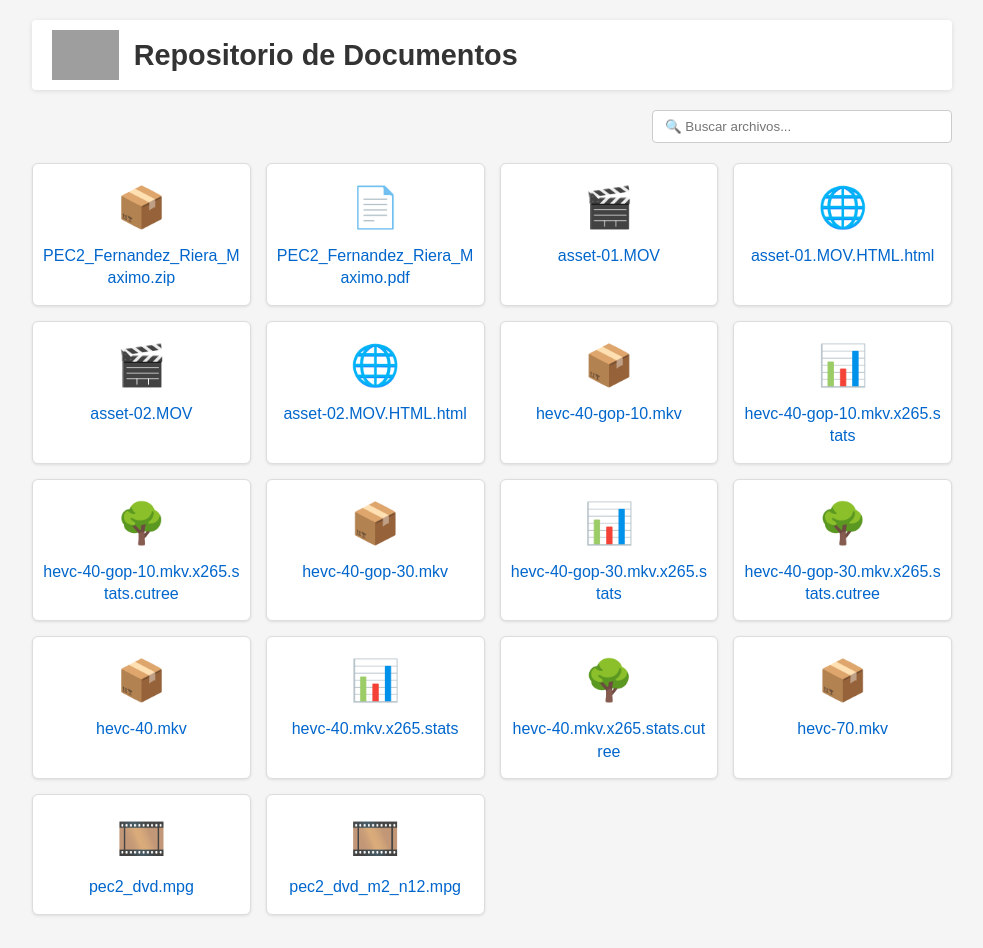
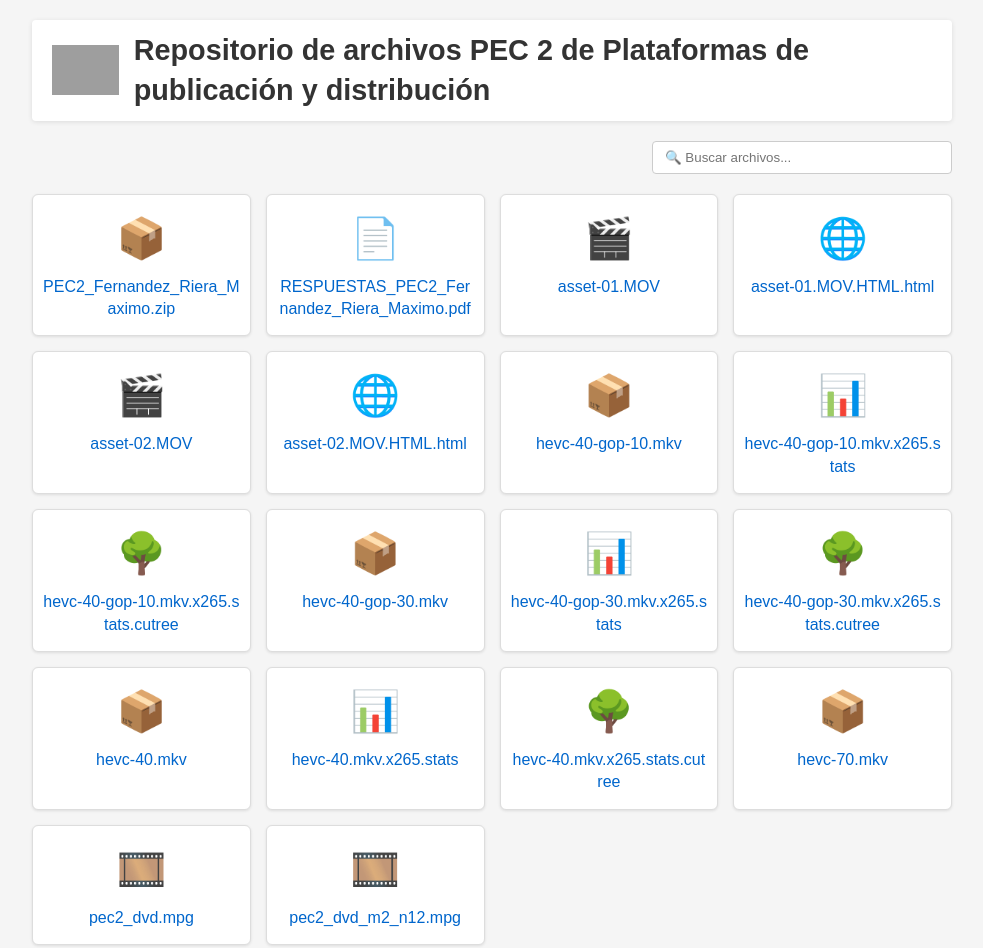
Before and after one commit to maximofernandezriera/PPD-pec2, a plain HTML site: page index.html in a window 1280 px wide. Shown: the top 948 px of the page, without its empty margins (148-1131 px from the left). Drawn offline with Linux system fonts and the light colour scheme; grey boxes are pictures that could not be loaded.

Commit message:
Update index.html

```diff
--- a/index.html
+++ b/index.html
@@ -112,7 +112,7 @@
     <header>
       <img src="https://upload.wikimedia.org/wikipedia/commons/thumb/8/8a/Small_logo_UOC.svg/120px-Small_logo_UOC.svg.png"
            alt="Logo UOC" class="logo">
-      <h1>Repositorio de Documentos</h1>
+      <h1>Repositorio de archivos PEC 2 de Plataformas de publicación y distribución</h1>
     </header>
 
     <div class="controls">
@@ -134,7 +134,7 @@
       <div class="file-item">
         <span class="file-icon">📄</span>
         <a href="PEC2_Fernandez_Riera_Maximo.pdf" download>
-          PEC2_Fernandez_Riera_Maximo.pdf
+         RESPUESTAS_PEC2_Fernandez_Riera_Maximo.pdf
         </a>
       </div>
       <div class="file-item">
```
